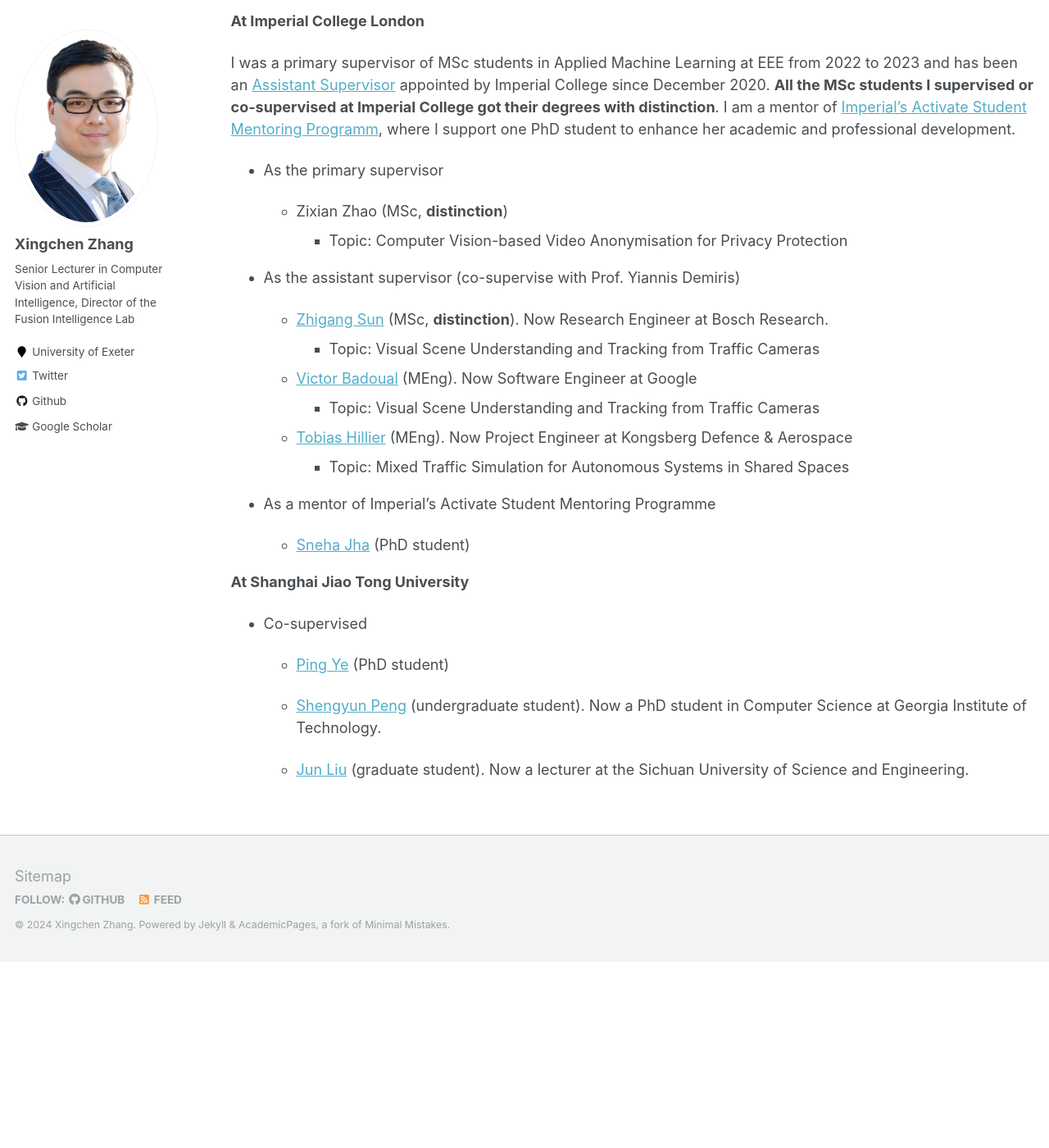
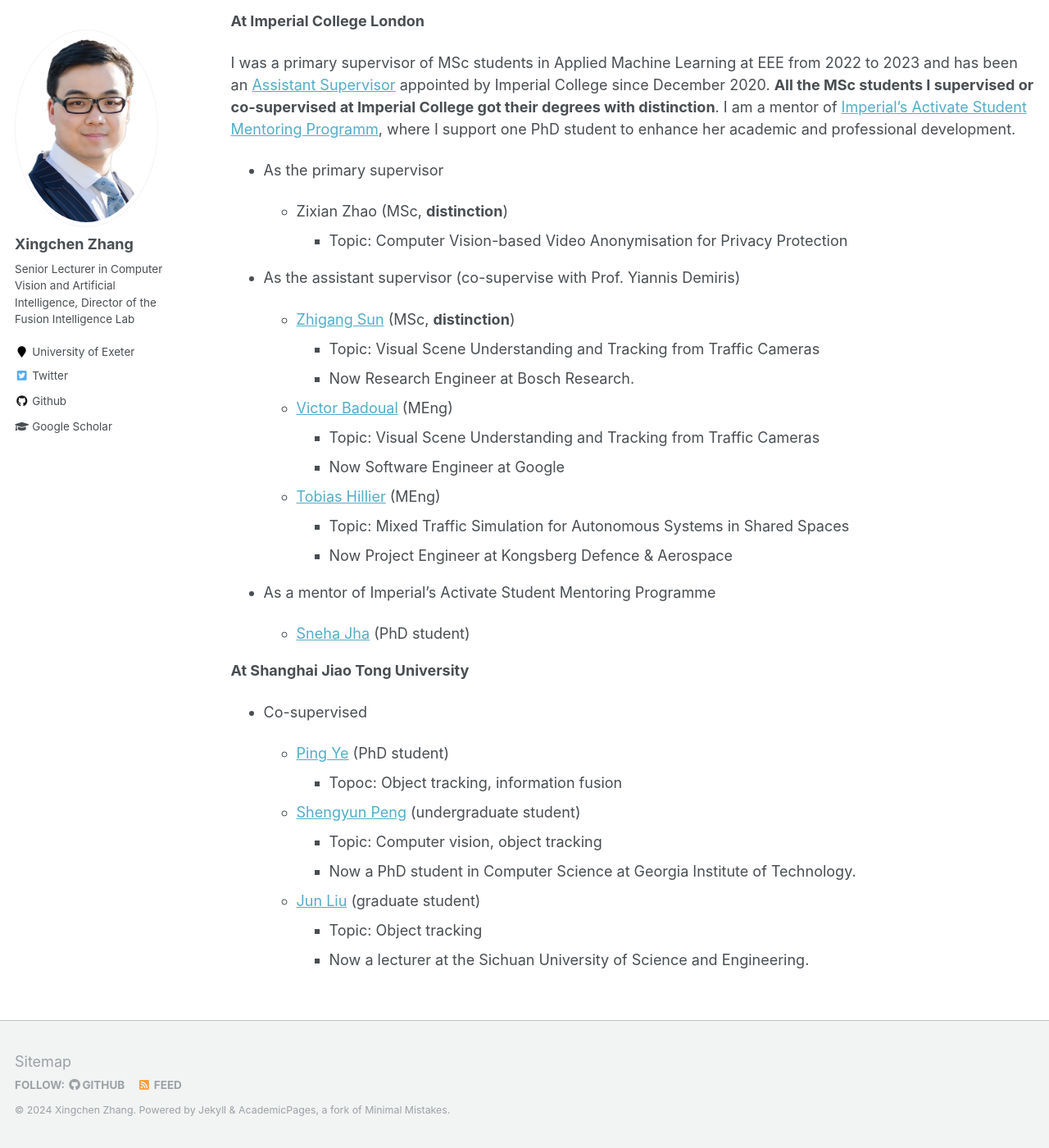
Before and after one commit to xingchenzhang/xingchenzhang.github.io, a Jekyll site: the page built from _pages/supervision.md, in a window 1280 px wide and 1400 px high, scrolled down 330 px. Shown: the whole window at 82% size. Built offline with Jekyll 4.4.1, drawn with Linux system fonts in a browser that asks for light colours; before the commit the page ends 1503 px from its top, so only the background shows below that.

Commit message:
update supervision

```diff
--- a/_pages/supervision.md
+++ b/_pages/supervision.md
@@ -23,14 +23,17 @@
 
 - As the assistant supervisor (co-supervise with Prof.  Yiannis Demiris)
 
-	- [Zhigang Sun](https://www.linkedin.com/in/zhigang-sun-b7390921b/?trk=people-guest_people_search-card&originalSubdomain=cn) (MSc, **distinction**). Now Research Engineer at Bosch Research.
+	- [Zhigang Sun](https://www.linkedin.com/in/zhigang-sun-b7390921b/?trk=people-guest_people_search-card&originalSubdomain=cn) (MSc, **distinction**)
 		- Topic: Visual Scene Understanding and Tracking from Traffic Cameras
+		- Now Research Engineer at Bosch Research.
 
-	- [Victor Badoual](https://www.linkedin.com/in/victor-badoual/?originalSubdomain=uk) (MEng). Now Software Engineer at Google
+	- [Victor Badoual](https://www.linkedin.com/in/victor-badoual/?originalSubdomain=uk) (MEng)
 		- Topic: Visual Scene Understanding and Tracking from Traffic Cameras
+		- Now Software Engineer at Google
 
-	- [Tobias Hillier](https://www.linkedin.com/in/tobias-hillier/?locale=no_NO) (MEng). Now Project Engineer at Kongsberg Defence & Aerospace
+	- [Tobias Hillier](https://www.linkedin.com/in/tobias-hillier/?locale=no_NO) (MEng)
 		- Topic: Mixed Traffic Simulation for Autonomous Systems in Shared Spaces
+		- Now Project Engineer at Kongsberg Defence & Aerospace
 
 - As a mentor of Imperial’s Activate Student Mentoring Programme
 
@@ -41,7 +44,12 @@
 - Co-supervised
 
 	- [Ping Ye](https://www.researchgate.net/profile/Ping-Ye-6) (PhD student)
+		- Topoc: Object tracking, information fusion
 
-	- [Shengyun Peng](https://shengyun-peng.github.io/) (undergraduate student). Now a PhD student in Computer Science at Georgia Institute of Technology.
+	- [Shengyun Peng](https://shengyun-peng.github.io/) (undergraduate student)
+		- Topic: Computer vision, object tracking
+		- Now a PhD student in Computer Science at Georgia Institute of Technology.
 
-	- [Jun Liu](https://zxxy.suse.edu.cn/p/74/?StId=st_app_news_i_x637974583413820740) (graduate student). Now a lecturer at the Sichuan University of Science and Engineering.
+	- [Jun Liu](https://zxxy.suse.edu.cn/p/74/?StId=st_app_news_i_x637974583413820740) (graduate student)
+		- Topic: Object tracking
+		- Now a lecturer at the Sichuan University of Science and Engineering.
```
